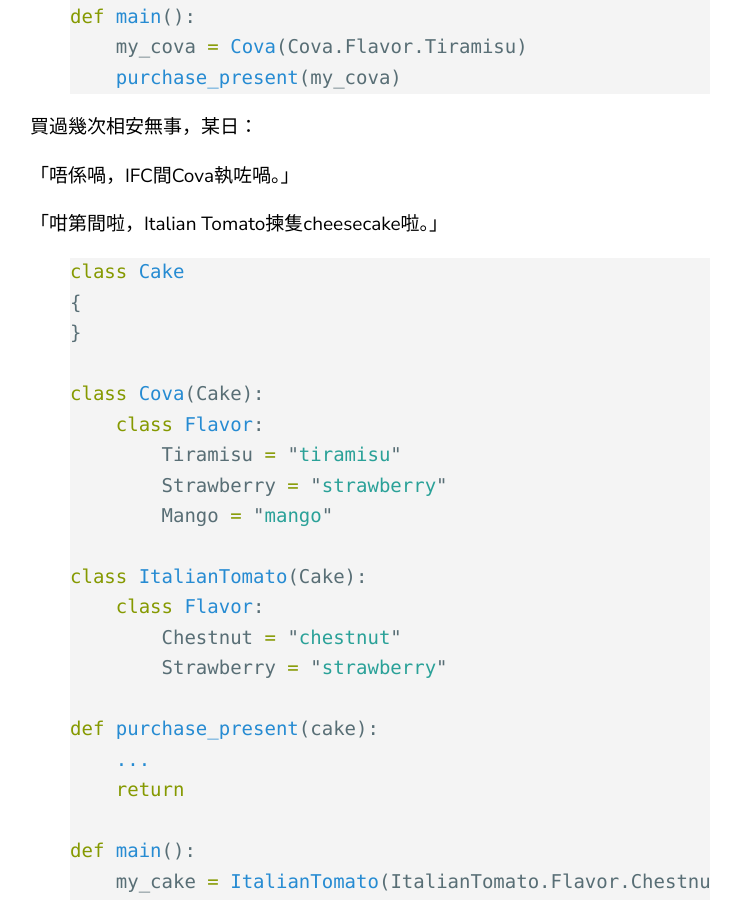
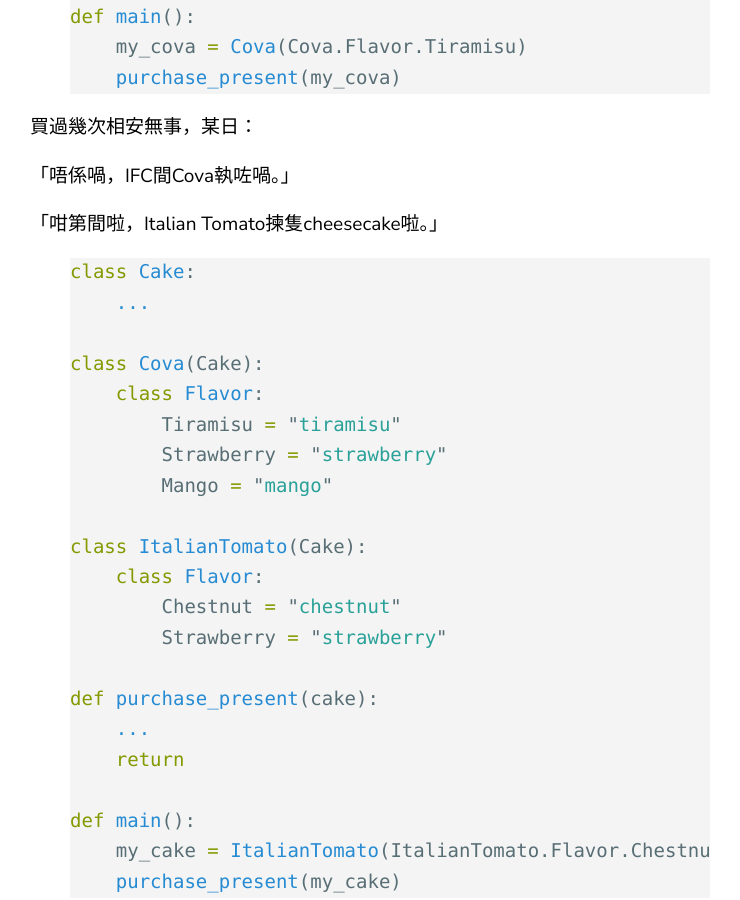
Before and after one commit to frederick623/frederick623.github.io, a Jekyll site: the page built from _posts/2022-01-20-software-engineering.md, in a window 1280 px wide and 900 px high, scrolled down 1588 px. Shown: the whole window, without its empty margins (70-810 px from the left). Built offline with Jekyll 4.4.1, drawn with Linux system fonts in a browser that asks for light colours.

Commit message:
20220120

```diff
--- a/_posts/2022-01-20-software-engineering.md
+++ b/_posts/2022-01-20-software-engineering.md
@@ -38,9 +38,8 @@
 「咁第間啦，Italian Tomato揀隻cheesecake啦。」
 
 {% highlight python %}
-class Cake
-{
-}
+class Cake:
+    ...
 
 class Cova(Cake):
 	class Flavor:
```
